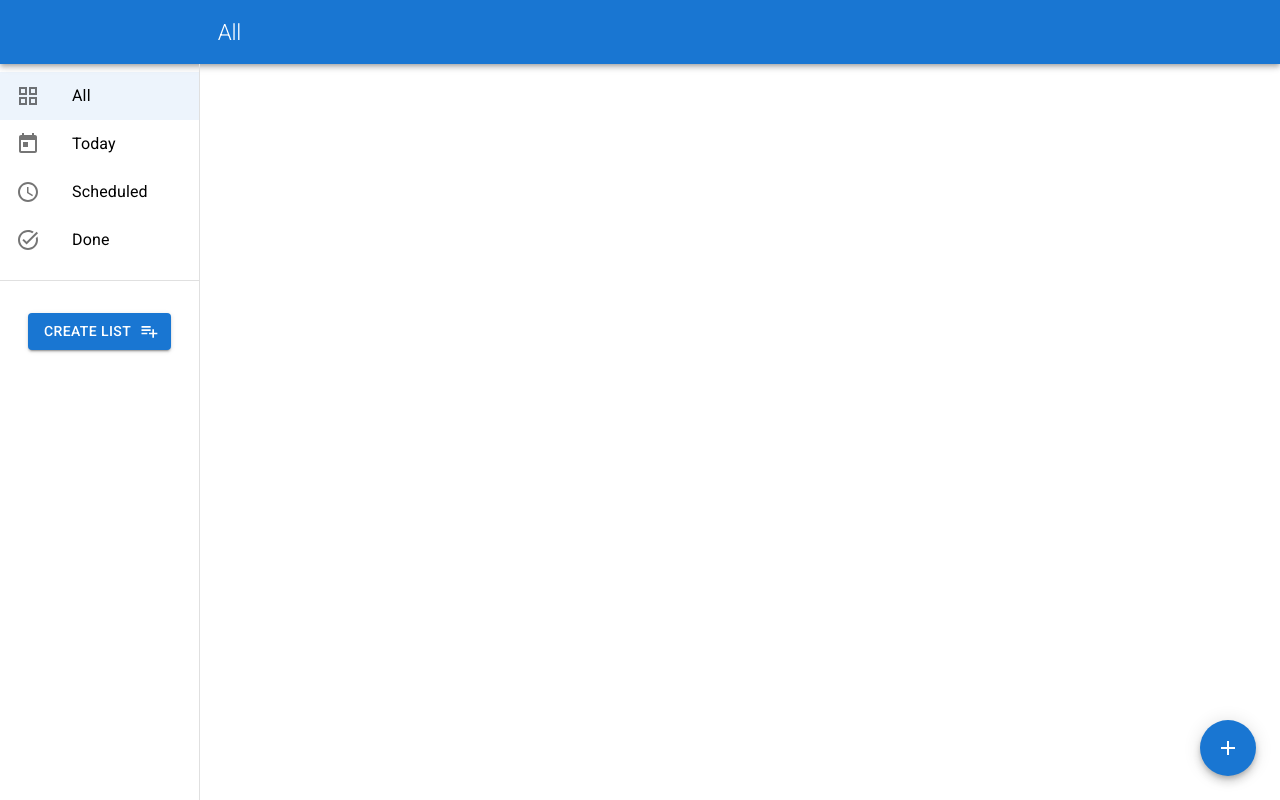
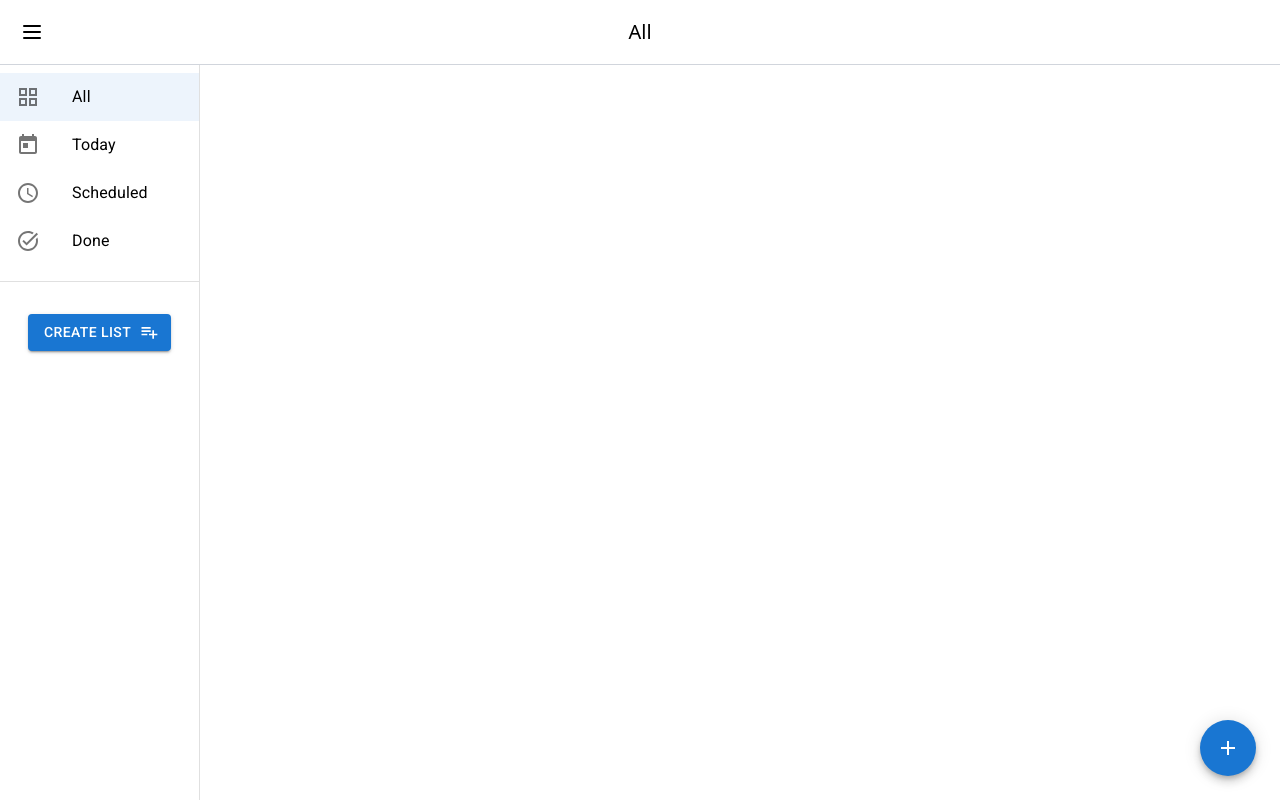
Before and after one commit to andres-verdenelli/TaskFlow, a React (Vite) app: page / in a window 1280 px wide. Built offline with nearby package versions, Linux system fonts and the light colour scheme.

Commit message:
Refactor Header

```diff
--- a/src/layouts/Header.jsx
+++ b/src/layouts/Header.jsx
@@ -1,21 +1,50 @@
-import { Button, IconButton, useMediaQuery, useTheme } from '@mui/material'
-import AppBar from '@mui/material/AppBar'
-import Box from '@mui/material/Box'
-import Toolbar from '@mui/material/Toolbar'
-import Typography from '@mui/material/Typography'
-import { Menu } from '@mui/icons-material'
+// import { Button, IconButton, useMediaQuery, useTheme } from '@mui/material'
+// import AppBar from '@mui/material/AppBar'
+// import Box from '@mui/material/Box'
+// import Toolbar from '@mui/material/Toolbar'
+// import Typography from '@mui/material/Typography'
+// import { Menu as MenuMUI } from '@mui/icons-material'
 import { useTaskView } from '../hooks/useTaskView'
 import { VIEW_TYPES } from '../constants/viewTypes'
 import CreateTaskListDialog from '../components/CreateTaskListDialog'
+import { Menu } from 'lucide-react'
 
 export default function Header({ setOpenSidebar }) {
   const { getCurrentViewName, currentView } = useTaskView()
 
-  const theme = useTheme()
-  const isDesktop = useMediaQuery(theme.breakpoints.up('sm'))
-
   return (
-    <Box>
+    <div>
+      <div>
+        <header>
+          <div className='grid grid-cols-3 border-b-1 border-b-gray-300 p-4'>
+            <div className='flex items-center'>
+              <button
+                className='p-1'
+                onClick={() => setOpenSidebar(true)}
+              >
+                <Menu />
+              </button>
+            </div>
+            <div className='flex items-center justify-center'>
+              <span className='text-xl'>{getCurrentViewName()}</span>
+            </div>
+            <div className='flex items-center justify-end'>
+              <button
+                className='p-1'
+                onClick={() => setOpenSidebar(true)}
+              >
+                {currentView.type === VIEW_TYPES.LIST && (
+                  <CreateTaskListDialog
+                    mode='edit'
+                    listId={currentView.listId}
+                  />
+                )}
+              </button>
+            </div>
+          </div>
+        </header>
+      </div>
+      {/* <Box>
         <AppBar position='static'>
           <Toolbar
             sx={{
@@ -30,7 +59,7 @@ export default function Header({ setOpenSidebar }) {
                   edge='start'
                   onClick={() => setOpenSidebar(true)}
                 >
-                <Menu />
+                  <MenuMUI />
                 </IconButton>
               </Box>
             )}
@@ -50,6 +79,7 @@ export default function Header({ setOpenSidebar }) {
             </Box>
           </Toolbar>
         </AppBar>
-    </Box>
+      </Box>*/}
+    </div>
   )
 }
```
Lines whose indentation alone changed are shown as unchanged.
